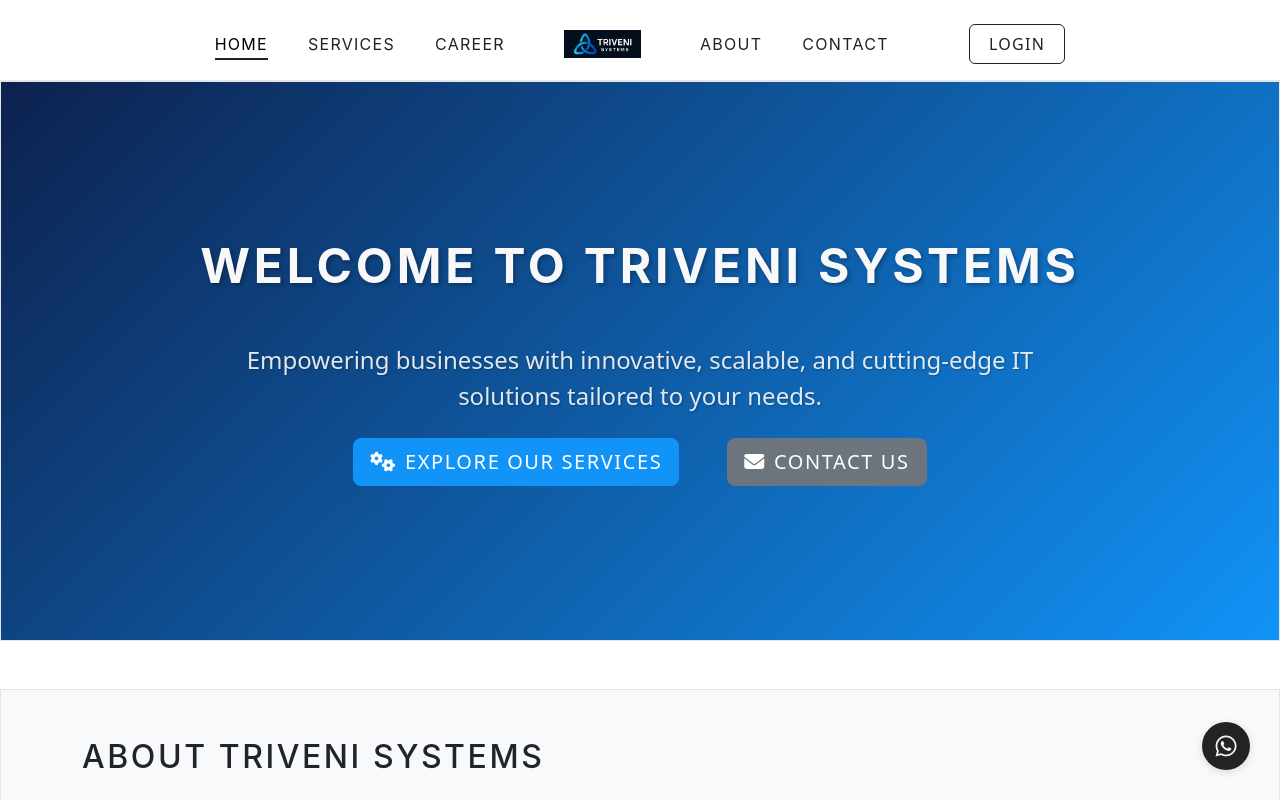
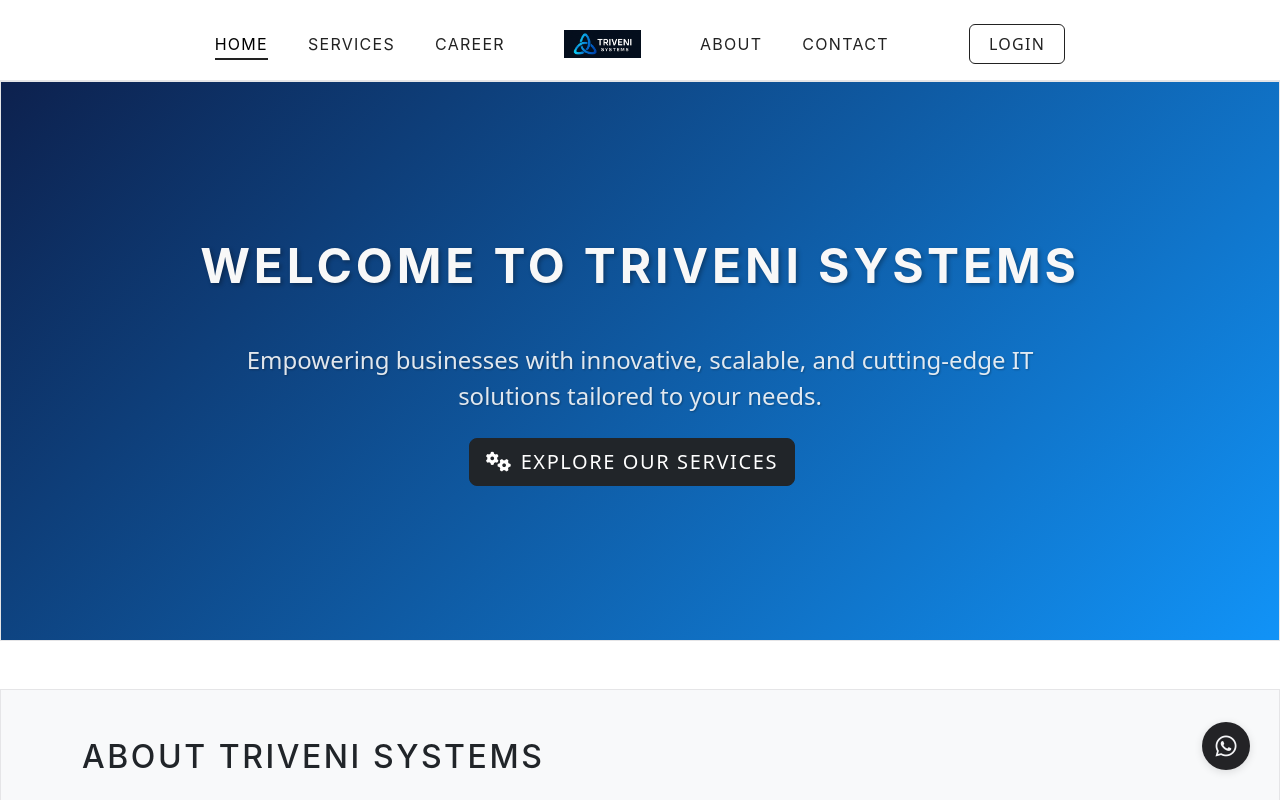
Before and after one commit to abhi1580/Triveni-Systems, a React (Vite) app in the folder triveni-systems/: page / in a window 1280 px wide. Shown: the top 800 px of the page. Built offline with nearby package versions, Linux system fonts and the light colour scheme.

Commit message:
Update Home Page Button Styles: Changed the primary button class to 'btn-dark' for the "Explore Our Services" link, enhancing visual consistency. Removed the "Contact Us" button for a cleaner layout.

```diff
--- a/triveni-systems/src/pages/Home.tsx
+++ b/triveni-systems/src/pages/Home.tsx
@@ -14,12 +14,10 @@ const Home = () => {
           <p className="lead mb-4">
             Empowering businesses with innovative, scalable, and cutting-edge IT solutions tailored to your needs.
           </p>
-          <Link to="/services" className="btn btn-primary btn-lg me-3">
+          <Link to="/services" className="btn btn-dark btn-lg me-3">
             <i className="fas fa-cogs me-2"></i>Explore Our Services
           </Link>
-          <Link to="/contact" className="btn btn-secondary btn-lg">
-            <i className="fas fa-envelope me-2"></i>Contact Us
-          </Link>
+
         </Container>
       </section>
 
```
